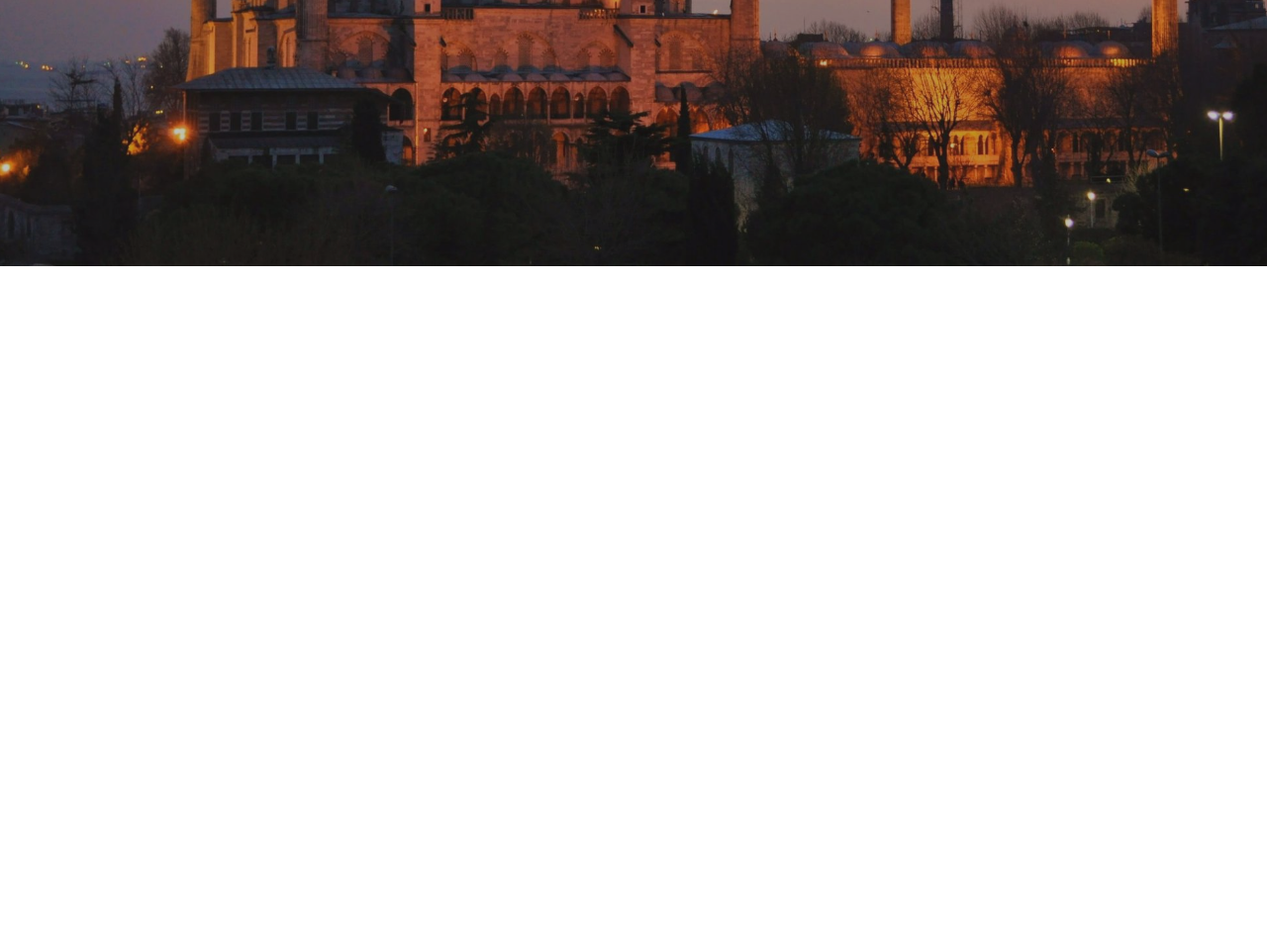
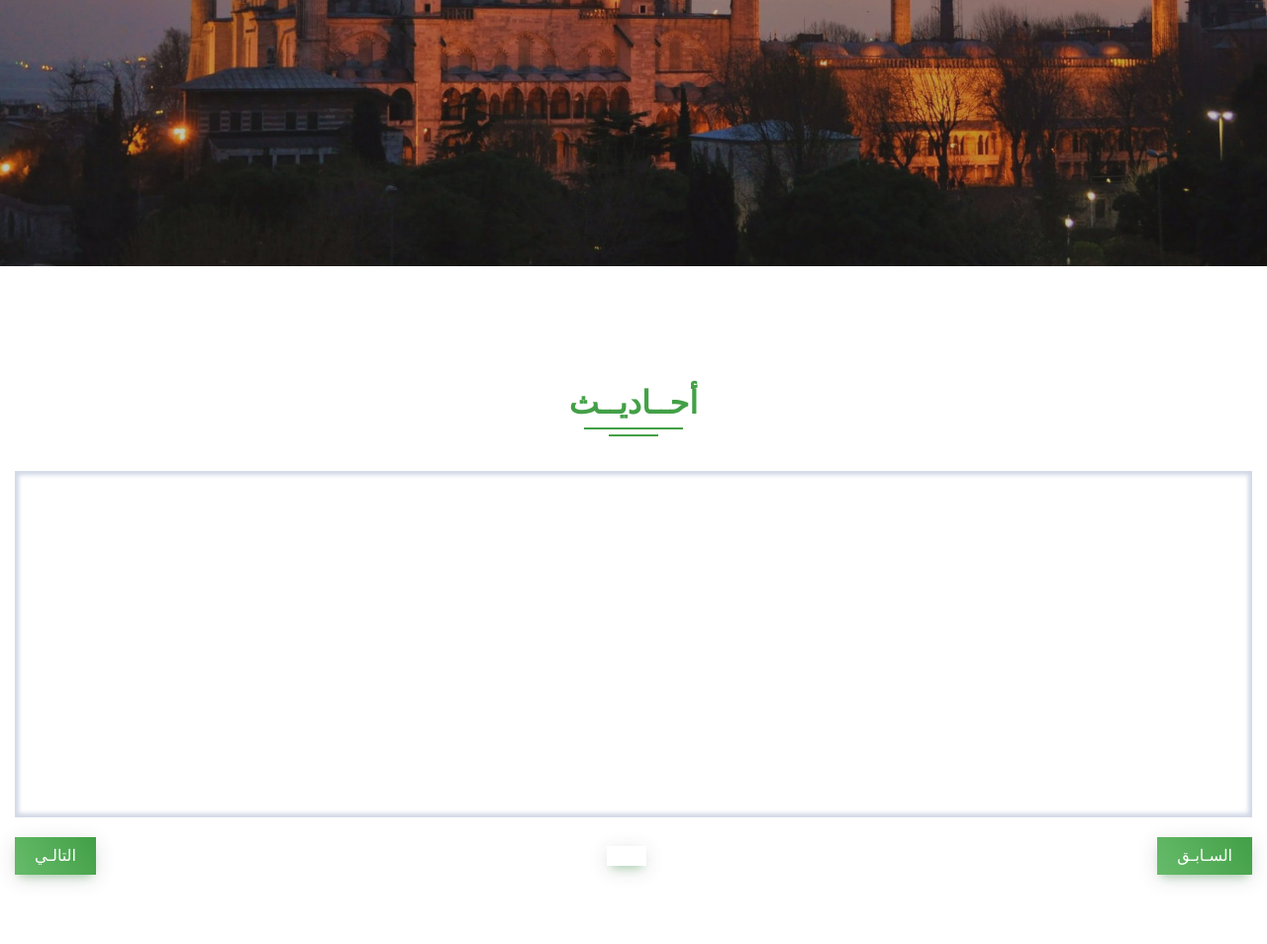
Before and after one commit to Ham47Mani/Elmaw3ida, a website: page src/html/index.pug in a window 1280 px wide. Shown: the part 531-1485 px from the top of the page at 99% size. Before the commit the page ends 800 px from the top, so only its background shows below. Drawn offline with nearby package versions, Linux system fonts and the light colour scheme; files that its build step writes are made by us from their sources; no server answers; a small style sheet from the web is missing; files whose address does not match are found by name.

Commit message:
Hadith section

```diff
--- a/src/css/main.scss
+++ b/src/css/main.scss
@@ -1,6 +1,8 @@
 // ====================================== Start Global Rules ======================================
 //-------- Variables
-$main-color: white;
+$white: white;
+$main-color: #43a047;
+$dark: #323232;
 
 * { box-sizing: border-box; outline: none }
 ::-webkit-scrollbar { width: 0 }
@@ -24,6 +26,28 @@ section {
   padding: 0;
   margin: 0;
 }
+.main-title {
+  font-size: 2rem;
+  text-align: center;
+  color: $main-color;
+  margin: 50px;
+  position: relative;
+  &::before,
+  &::after {
+    content: "";
+    position: absolute;
+    background-color: $main-color;
+    height: 2px;
+    left: 50%;
+    transform: translateX(-50%);
+    width: 100px;
+    bottom: -8px;
+  }
+  &::after {
+    width: 50px;
+    bottom: -15px ;
+  }
+}
 // ====================================== End Global Rules ======================================
 
 // ====================================== Start nav ======================================
@@ -41,11 +65,11 @@ nav {
     justify-content: space-between;
     align-items: center;
     height: 70px;
-    color: $main-color;
+    color: $white;
     transition: .5s all ease-in-out;
   }
   &.active {
-    background-color: transparentize(#323232, .4);
+    background-color: transparentize($dark, .4);
     .container {
       height: 80px;
     }
@@ -69,7 +93,7 @@ nav {
         position: absolute;
         bottom: -8px;
         right: 0;
-        background-color: $main-color;
+        background-color: $white;
         width: 0;
         height: 2px;
         transition: .3s ease-in-out
@@ -99,7 +123,7 @@ header {
     content: "";
     position: absolute;
     inset: 0;
-    background-color: transparentize(#323232, 0.7);
+    background-color: transparentize($dark, 0.7);
   }
 
   //- Container
@@ -111,7 +135,7 @@ header {
       position: absolute;
       top: 50%;
       transform: translateY(-50%);
-      color: $main-color;
+      color: $white;
 
       //--- Main Heading
       h1 {
@@ -123,7 +147,7 @@ header {
       //--- Button
       .btn {
         padding: 10px 25px;
-        border: 2px solid $main-color;
+        border: 2px solid $white;
         background-color: transparent;
         border-radius: 5px;
         font-size: 20px;
@@ -142,11 +166,11 @@ header {
           width: 0;
           height: 100%;
           z-index: -1;
-          background-color: $main-color;
+          background-color: $white;
           transition: .3s ease-in-out;
         }
         &:hover {
-          color: #323232;
+          color: $dark;
           &::after {
             width: 100%;
           }
@@ -160,3 +184,41 @@ header {
   }
 }
 // ====================================== End Header ======================================
+
+// ====================================== Start Hadith ======================================
+.hadith {
+  //--- Hadit container
+  .hadithContainer {
+    min-height: 350px;
+    box-shadow: 4px 4px 4px 0 #d1d9e6 inset, -4px -4px 4px 0 #d1d9e6 inset;
+    color: $dark;
+    text-align: center;
+    display: flex;
+    justify-content: center;
+    align-items: center;
+    padding: 50px;
+    line-height: 1.9;
+  }
+
+  //--- Buttons
+  .buttons {
+    display: flex;
+    justify-content: space-between;
+    align-items: center;
+    margin-top: 20px;
+    div {
+      background: linear-gradient(60deg, #66bb6a, #43a047);
+      box-shadow: 0 4px 20px 0 transparentize($dark, 0.86), 0 7px 10px -5px rgba(76, 175, 88, .4);
+      color: $white;
+      padding: 10px 20px;
+      cursor: pointer;
+    }
+    .numbers {
+      padding: 10px 20px;
+      color: $main-color;
+      background: transparent;
+      box-shadow: 0 4px 20px 0 transparentize($dark, 0.86), 0 7px 10px -5px rgba(76, 175, 88, .4);
+    }
+  }
+}
+// ====================================== End Hadith ======================================
--- a/src/html/index.pug
+++ b/src/html/index.pug
@@ -65,6 +65,18 @@ block content
           i.fa-solid.fa-chevron-left
   //- ***************************************** End Header *****************************************
 
+  //- ***************************************** Start Hadith *****************************************
+  section#hadith.hadith
+    .container
+        h2.main-title أحــاديــث
+        .hadithContainer
+
+        .buttons
+          .prev السـابـق
+          .numbers
+          .next التالـي
+  //- ***************************************** End Hadith *****************************************
+
   //- ***************************************** Start  *****************************************
   //- ***************************************** End  *****************************************
 
--- a/src/script/script.js
+++ b/src/script/script.js
@@ -5,3 +5,51 @@ window.addEventListener("scroll", _ => {
   window.scrollY > 100 ? navbar.classList.add("active") : navbar.classList.remove("active");
 });
 //============================= End Navbar ====================================
+
+//============================= Start Header ====================================
+let exploreBtn = document.querySelector("header .title .btn");
+//--- Scroll to next section to explore page
+exploreBtn.addEventListener("click", function () {
+  document.querySelector(".hadith").scrollIntoView({
+    behavior: "smooth"
+  });
+});
+//============================= End Header ====================================
+
+//============================= Start Hadith ====================================
+const hadithContainer = document.querySelector(".hadith .hadithContainer"),
+      prevBtn = document.querySelector(".hadith .buttons .prev"),
+      nextBtn = document.querySelector(".hadith .buttons .next"),
+      numbers = document.querySelector(".hadith .buttons .numbers");
+
+let hadithIndex = 0;
+hadithChanger();
+
+//--- hadithChanger Function
+function hadithChanger () {
+  fetch(`https://api.hadith.sutanlab.id/books/muslim?range=1-300`)
+  .then(response => response.json())
+  .then(response => {
+    let hadith = response.data.hadiths;
+    hadithWrite(hadith);
+
+    //--- Prev button to show the previous hadith
+    prevBtn.addEventListener("click", function () {
+      hadithIndex == 0 ? hadithIndex = 299 : hadithIndex--;
+      hadithWrite(hadith);
+    });
+
+    //--- Next button to show the next hadith
+    nextBtn.addEventListener("click", function () {
+      hadithIndex == 299 ? hadithIndex = 0 : hadithIndex++;
+      hadithWrite(hadith);
+    });
+  });
+}
+
+//--- hadithWrite Function
+function hadithWrite (hadith) {
+  hadithContainer.innerText = hadith[hadithIndex].arab;
+  numbers.innerText = `300 - ${hadithIndex + 1}`;
+}
+//============================= End Hadith ====================================
```
Also changed, not shown: dist/css/main.css, dist/imgs/logo.png (added), dist/index.html, dist/script/script-min.js, dist/script/script.js, src/imgs/logo.png (added), 1 other file.
